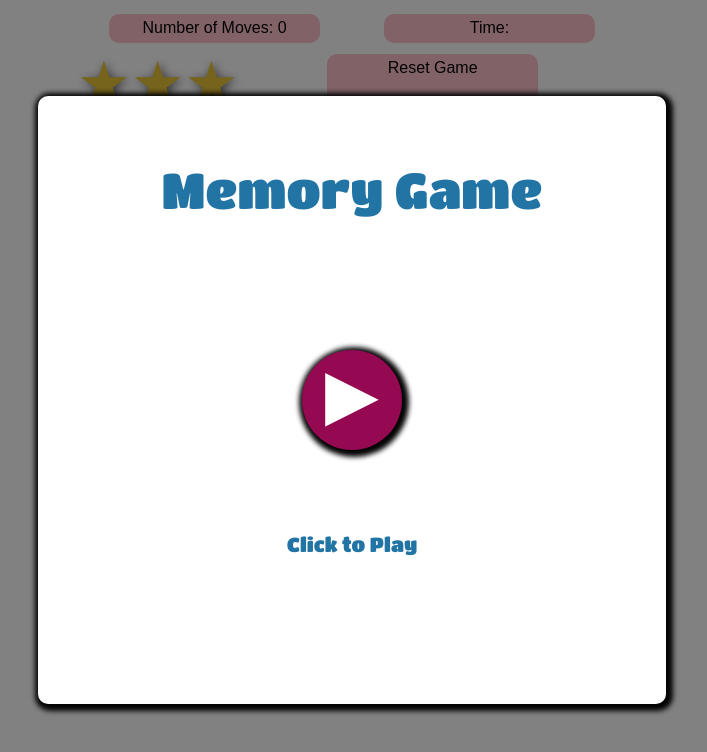
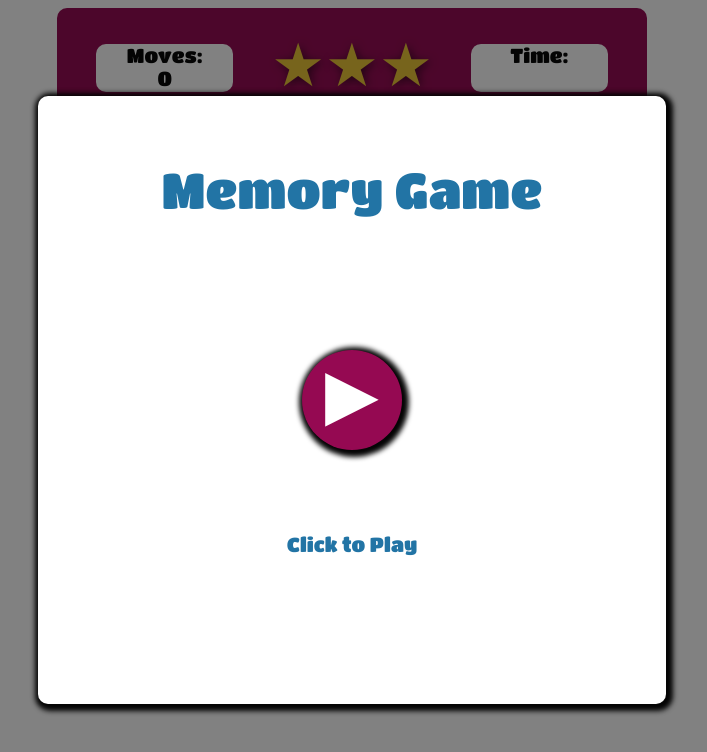
Before and after one commit to threadkind/GWGND02-Memory-Game, a plain HTML site: page index.html in a window 1280 px wide. Shown: the whole page, without its empty margins (288-995 px from the left). Drawn offline with Linux system fonts and the light colour scheme.

Commit message:
Add initial game board styles

```diff
--- a/css/styles.css
+++ b/css/styles.css
@@ -8,8 +8,9 @@
   --mainFont: 'Titan One', cursive;
   --secondaryFont: Arial, sans-serif;
 }
-
-
+* {
+	font-family: var(--mainFont);
+}
 #overlay, .winner {
 	z-index: 25;
 	position: fixed;
@@ -23,11 +24,8 @@
 	align-items: center;
 }
 
-
-
 #congratulations, #playButton {
   text-align: center;
-  font-family: var(--mainFont);
   display: grid;
   width: 75vw;
   max-width: 500px;
@@ -61,32 +59,41 @@
 	font-size: 20px;
 }
 #gameButtons {
-	width: 550px;
+	width: 90%;
+	max-width: 550px;
+	background: var(--plum);
+	height: 100px;
+	padding: 20px;
+	font-size: 20px;
 	display: flex;
 	flex-wrap: wrap;
+	justify-content: space-around;
+	align-items: center;
 	margin: 0 auto;
+	border-radius: 10px 10px 0 0;
 }
 #moves, #timer, #reset {
-	background: pink;
-	padding: 1%;
-	width: 200px;
+	background: var(--white);
+	color: var(--black);
+	padding: 0%;
+	height: 48px;
+	width: 25%;
 	border-radius: 10px;
-	margin: 1% auto;
 	text-align: center;
-	font-family: sans-serif;
 }
 #stars {
+	height: 80px;
 	color: var(--yellow);
 	font-size: 60px;
 	text-shadow: 2px 2px 10px rgba(5,5,5,0.6);
 }
-#playAgain {
+#playAgain, #reset {
   border-radius: 30px;
-  font-family: var(--mainFont);
   font-size: 20px;
   background: var(--plum);
   color: var(--white);
   cursor: pointer;
+  text-shadow: 2px 2px 10px var(--lowOpacityBlack);
 }
 .noDisplay {
 	display: none !important;
@@ -96,11 +103,22 @@
 }
 #reset {
 	cursor: pointer;
+	font-size: 18px;
+	border: 1px solid black;
+	height: 25px;
+	box-shadow: 2px 2px 10px var(--lowOpacityBlack);
+	background: var(--blue);
+}
+#reset:click {
+	box-shadow: 0 0 0 var(--lowOpacityBlack);
 }
 #cardsContainer {
-	background: yellow;
-	border-radius: 10px;
-	width: 550px;
+	background: var(--blue);
+	border-radius: 0 0 10px 10px;
+	width: 90%;
+	max-width: 550px;
+	height: 70vh;
+	max-height: 500px;
 	padding: 20px;
 	display: flex;
 	justify-content: space-around;
--- a/index.html
+++ b/index.html
@@ -32,13 +32,13 @@
   </div> <!-- end of congratulations-->
 </div> <!-- end of winner-->
       <div id="gameButtons">
-        <div id="moves">Number of Moves: 0</div>
-        <div id="timer">Time: <span class="time noDisplay">0</span></div>
+        <div id="moves">Moves:<br>0</div>
         <div id="stars">
           <span class="threeStars displayBlock">★★★</span>
           <span class="twoStars noDisplay">★★☆</span>
           <span class="oneStar noDisplay">★☆☆</span>
         </div>
+        <div id="timer">Time: <br><span class="time noDisplay">0</span></div>
         <div id='reset'>Reset Game</div>
       </div>
       <div id="cardsContainer">
--- a/js/scripts.js
+++ b/js/scripts.js
@@ -140,7 +140,8 @@ cardContain.addEventListener('click', function(e){
 
 		};
 
-		document.querySelector("#moves").innerText = `Number of Moves: ${moves}`;
+		document.querySelector("#moves").innerText = `Moves:
+			${moves}`;
 		//if over 1 move go down to 2 stars
 		if(moves > 1 && moves <= 3){
 			threeStars.classList.add("noDisplay");
```
